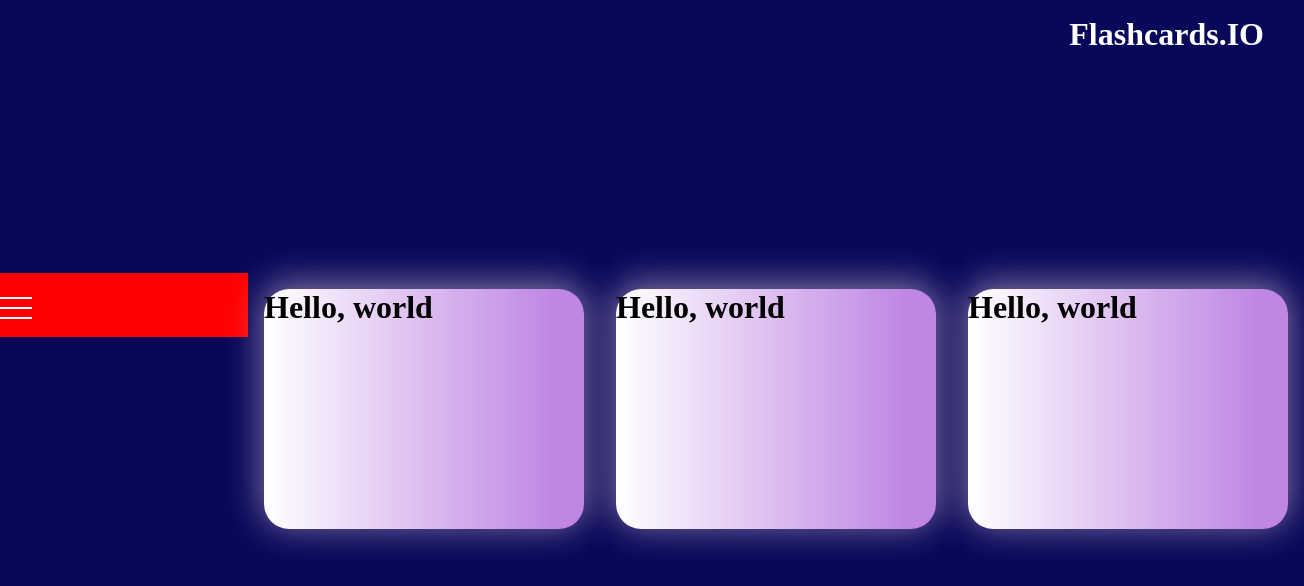
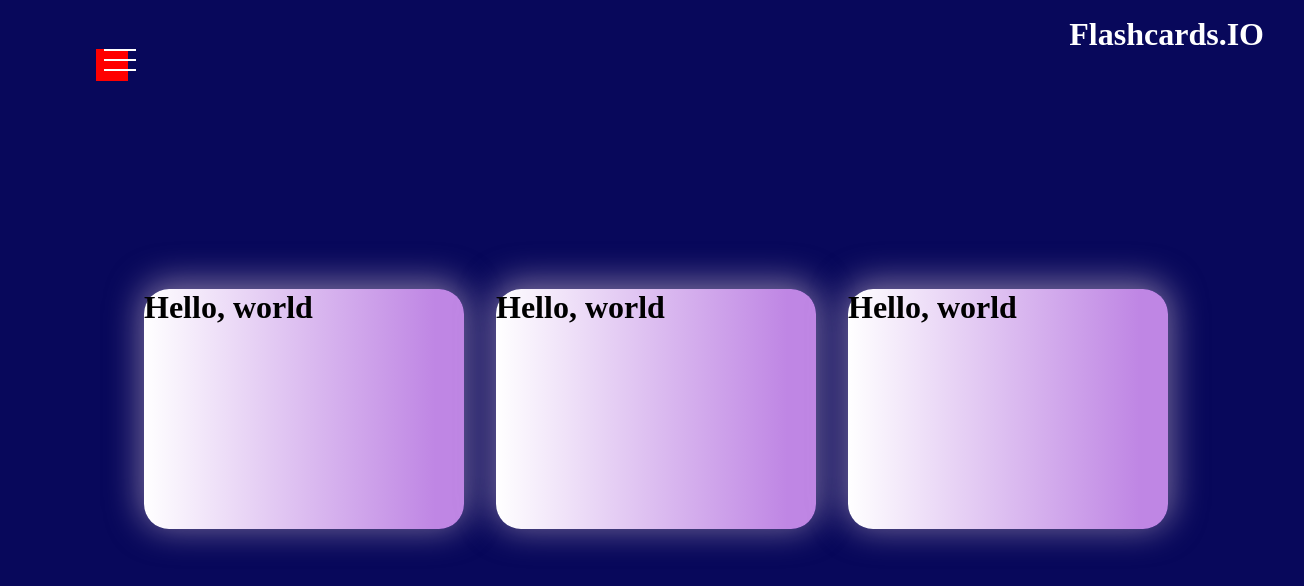
Before and after one commit to GlorySinkkhonde/Mini-coding-projects, a React (Vite) app in the folder Flashcard app/: page / in a window 1280 px wide. Shown: the top 586 px of the page, 1304 px wide, since content can reach past the window. Built offline with nearby package versions, Linux system fonts and the light colour scheme.

Commit message:
Worked on sidebar

```diff
--- a/Flashcard app/src/components/Flashcards.css
+++ b/Flashcard app/src/components/Flashcards.css
@@ -21,3 +21,7 @@
     transform: rotate3d(0, 1, 0, 180deg);
 
 }
+
+.flashcards{
+    background-color: red;
+}
--- a/Flashcard app/src/components/Main-container.css
+++ b/Flashcard app/src/components/Main-container.css
@@ -1,3 +1,4 @@
 .main__container{
     display: flex;
+    justify-content: space-around;
 }
--- a/Flashcard app/src/components/Main-container.jsx
+++ b/Flashcard app/src/components/Main-container.jsx
@@ -8,6 +8,7 @@ const MainContainer = () => {
         <div>
 
             <div className="main__container">
+
 
                 <Sidebarc />
 
--- a/Flashcard app/src/components/Sidebar.css
+++ b/Flashcard app/src/components/Sidebar.css
@@ -6,7 +6,7 @@
 }
 
 .sidebar__icon{
-    margin: 1rem;
+    margin: -14.5rem 0;
     width: 2rem;
     height: 2rem;
 }
@@ -16,8 +16,7 @@
 }
 
 .sidebar{
+    margin-left: 0;
     background-color: red;
-    display: flex;
-    justify-content: left;
-    width: 17rem;
+
 }
```
